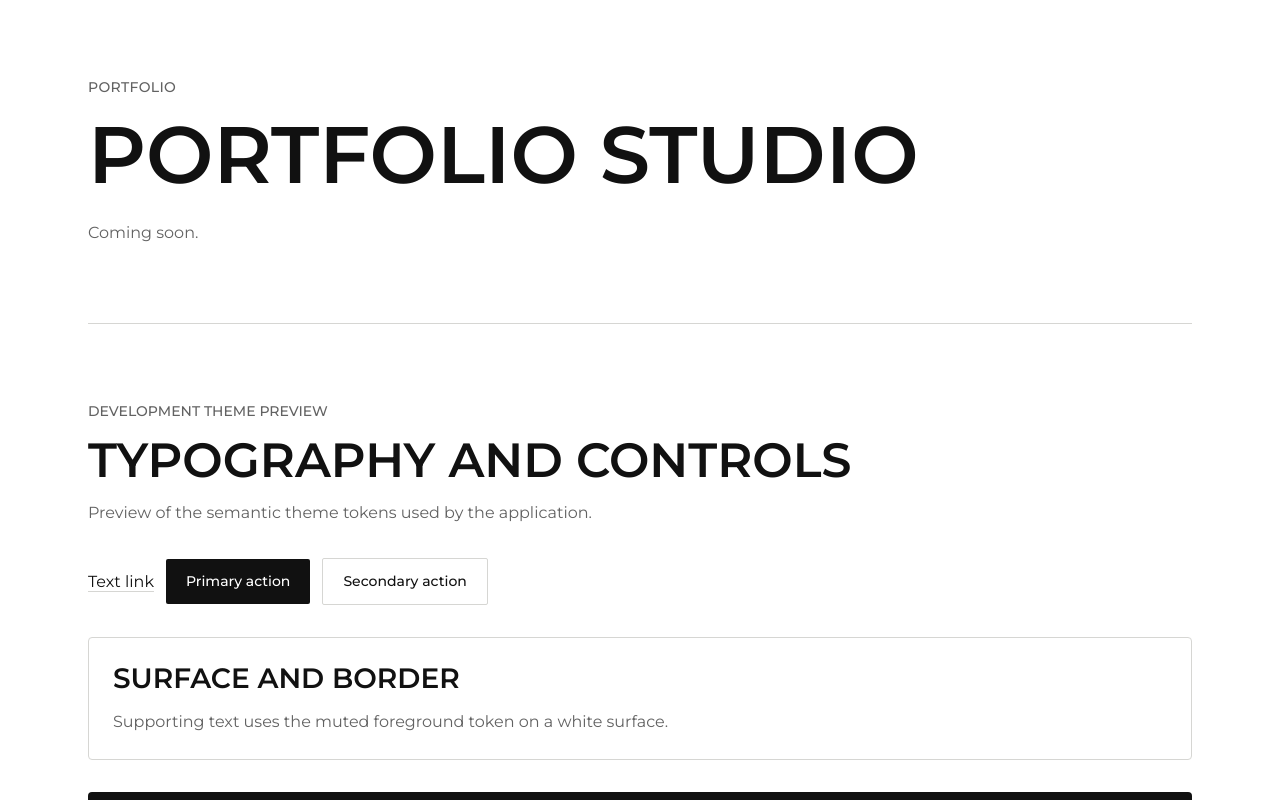
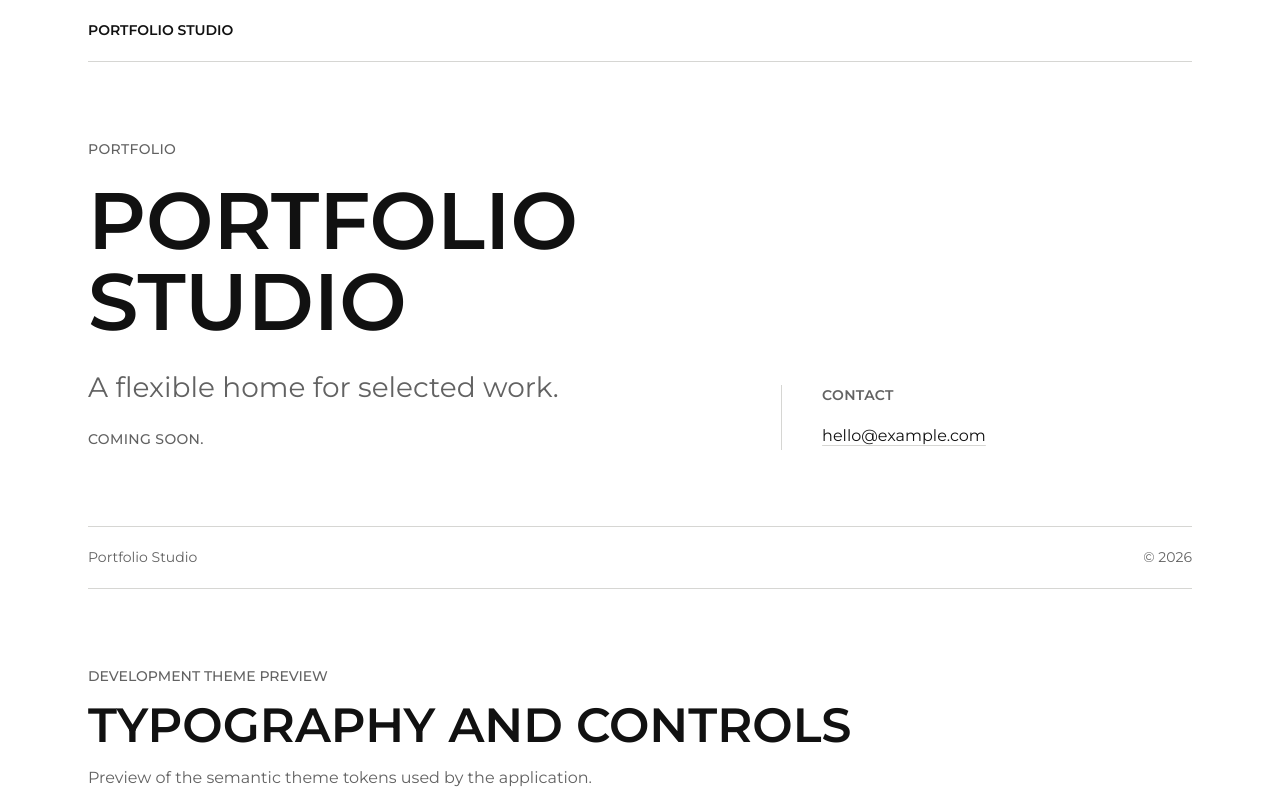
Before and after one commit to anthonyguidomadrid/portfolio-studio, a Next.js app in the folder apps/web/: page / in a window 1280 px wide. Shown: the top 800 px of the page. Built offline with nearby package versions, Linux system fonts and the light colour scheme.

Commit message:
chore: improve coming soon page

```diff
--- a/apps/web/app/page.tsx
+++ b/apps/web/app/page.tsx
@@ -6,20 +6,91 @@ export default async function HomePage() {
 
   return (
     <main className="mx-auto flex min-h-screen w-full max-w-content flex-col px-page-gutter">
+      <header className="flex items-center justify-between border-b border-border py-5 text-small">
+        <p className="m-0 font-semibold uppercase text-foreground">
+          {siteConfig.name}
+        </p>
+      </header>
+
       <section
-        className="flex flex-1 flex-col justify-center py-section"
-        aria-labelledby="coming-soon-title"
+        className="grid flex-1 content-center gap-section py-section md:grid-cols-[minmax(0,1.2fr)_minmax(260px,.8fr)] md:items-end"
+        aria-labelledby="profile-title"
       >
-        <p className="mb-4 text-small font-medium uppercase tracking-wide text-muted-foreground">
+        <div>
+          <p className="mb-5 text-small font-medium uppercase tracking-wide text-muted-foreground">
             Portfolio
           </p>
-        <h1 id="coming-soon-title" className="text-heading-1">
+          <h1 id="profile-title" className="max-w-[12ch] text-heading-1">
             {siteConfig.name}
           </h1>
-        <p className="mt-6 max-w-prose text-body text-muted-foreground">
+          <p className="mt-7 max-w-prose text-heading-3 font-normal normal-case text-muted-foreground">
+            {siteConfig.description}
+          </p>
+          <p className="mt-6 text-small font-medium uppercase tracking-wide text-muted-foreground">
             Coming soon.
           </p>
+        </div>
+
+        <div className="grid gap-10 border-t border-border pt-8 md:border-l md:border-t-0 md:pl-10 md:pt-0">
+          {siteConfig.contactEmail && (
+            <section aria-labelledby="contact-heading">
+              <h2
+                id="contact-heading"
+                className="mb-4 text-small font-semibold uppercase tracking-wide text-muted-foreground"
+              >
+                Contact
+              </h2>
+              <a
+                className="break-all text-body text-foreground underline decoration-border underline-offset-4 transition-colors hover:decoration-foreground"
+                href={`mailto:${siteConfig.contactEmail}`}
+              >
+                {siteConfig.contactEmail}
+              </a>
             </section>
+          )}
+
+          {siteConfig.socialLinks.length > 0 && (
+            <nav aria-labelledby="social-heading">
+              <h2
+                id="social-heading"
+                className="mb-4 text-small font-semibold uppercase tracking-wide text-muted-foreground"
+              >
+                Social media
+              </h2>
+              <ul className="m-0 divide-y divide-border border-y border-border p-0">
+                {siteConfig.socialLinks.map((link, index) => (
+                  <li className="list-none" key={`${link.label}-${link.href}`}>
+                    <a
+                      className="group flex min-h-12 items-center justify-between gap-4 py-3 text-body text-foreground transition-colors hover:text-muted-foreground"
+                      href={link.href}
+                      target="_blank"
+                      rel="noopener noreferrer"
+                    >
+                      <span className="flex items-center gap-4">
+                        <span className="font-mono text-xs tabular-nums text-muted-foreground">
+                          {String(index + 1).padStart(2, "0")}
+                        </span>
+                        <span>{link.label}</span>
+                      </span>
+                      <span
+                        aria-hidden="true"
+                        className="text-muted-foreground transition-transform group-hover:translate-x-1"
+                      >
+                        -&gt;
+                      </span>
+                    </a>
+                  </li>
+                ))}
+              </ul>
+            </nav>
+          )}
+        </div>
+      </section>
+
+      <footer className="flex flex-wrap justify-between gap-2 border-t border-border py-5 text-small text-muted-foreground">
+        <span>{siteConfig.name}</span>
+        <span>© {new Date().getFullYear()}</span>
+      </footer>
 
       {process.env.NODE_ENV === "development" && <ThemePreview />}
     </main>
```
Also changed, not shown: 1 other file (tests, documents, lock files or other folders). Lines whose indentation alone changed are shown as unchanged.
